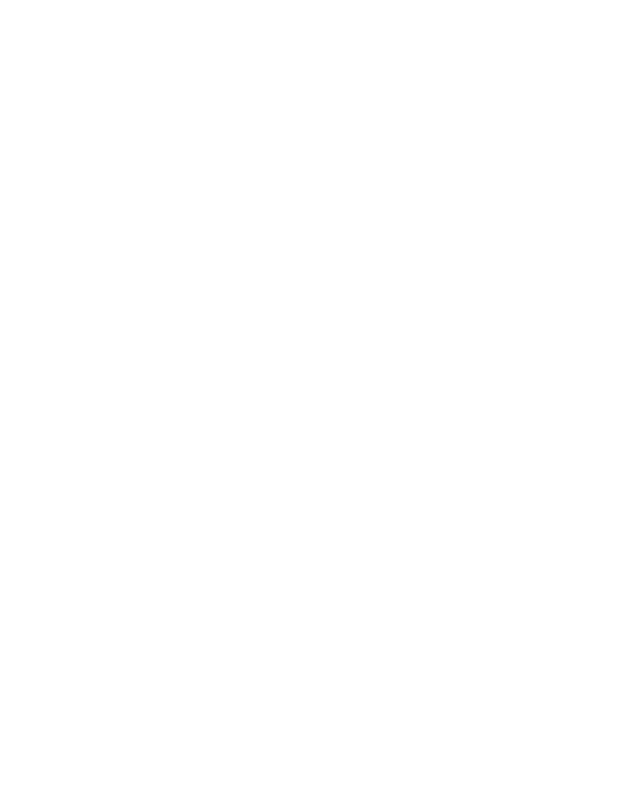
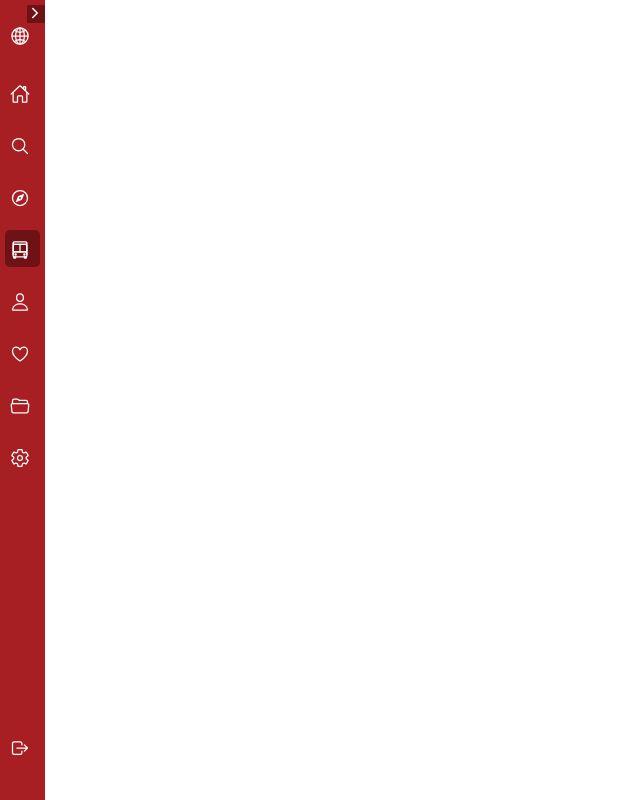
Before and after one commit to mrbankoglu/MentorAppAdminDashboard, a plain HTML site: page index.html in a window 1280 px wide. Shown: the whole page, without its empty margins (0-640 px from the left). Drawn offline with nearby package versions, Linux system fonts and the light colour scheme.

Commit message:
lastChanges

```diff
--- /dev/null
+++ b/css/style.css
@@ -0,0 +1,125 @@
+/* FONTS */
+@import url("https://fonts.googleapis.com/css2?family=Poppins:wght@300;400;500;600;700&display=swap");
+
+/* Basic Reset */
+:root {
+  --white: #fff;
+  --primary: #A71F23;
+  --active: #6F1215;
+}
+
+*,
+*::after,
+*::before {
+  margin: 0;
+  padding: 0;
+  box-sizing: border-box;
+  font-family: "Poppins", sans-serif;
+}
+
+html {
+  font-size: 62.5%;
+}
+
+body {
+  min-height: 100vh;
+  font-size: 1.6rem;
+  background-color: var(--white);
+  color: var(--primary);
+}
+
+li {
+  list-style: none;
+}
+
+a {
+  text-decoration: none;
+}
+
+.navigation {
+  position: fixed;
+  /* width: 220px; */
+  width: 45px;
+  top: 0;
+  left: 0;
+  height: 100vh;
+  background: var(--primary);
+  z-index: 100;
+  padding: 1.5rem 0.5rem 2rem;
+  transition: 500ms;
+}
+
+.navigation.active {
+  width: 220px;
+}
+
+.nav {
+  display: flex;
+  flex-direction: column;
+  justify-content: space-between;
+  height: 100%;
+  overflow: hidden;
+}
+
+.nav .logo {
+  display: flex;
+  align-items: center;
+  margin-bottom: 2rem;
+  padding: 0.7rem 0.5rem 0.5rem 0.5rem;
+  color: var(--white);
+}
+
+.nav .logo .logo-icon {
+  display: flex;
+  align-items: center;
+  justify-content: center;
+  margin-right: 1.5rem;
+  font-size: 2rem;
+}
+
+.nav .logo .logo-text {
+  font-size: 1.8rem;
+}
+
+.nav .toggle {
+  position: absolute;
+  top: 0.5rem;
+  right: 0rem;
+  background-color: var(--active);
+  width: 1.8rem;
+  height: 1.8rem;
+  line-height: 1.6rem;
+  font-size: 1.6rem;
+  color: white;
+  cursor: pointer;
+}
+
+.nav .nav-link {
+  display: flex;
+  align-items: center;
+  padding: 0.7rem 0.5rem 0.5rem 0.5rem;
+  margin-bottom: 1.5rem;
+  border-radius: 0.5rem;
+  color: var(--white);
+  transition: 500ms ease-in-out;
+}
+
+.nav .nav-link.active {
+  background-color: var(--active);
+}
+
+.nav .nav-link:hover {
+  background-color: var(--active);
+}
+
+.nav .nav-icon {
+  display: flex;
+  align-items: center;
+  justify-content: center;
+  font-size: 2rem;
+  margin-right: 1.5rem;
+}
+
+.nav .nav-text {
+  font-weight: 500;
+}
--- a/index.html
+++ b/index.html
@@ -1,12 +1,97 @@
 <!DOCTYPE html>
 <html lang="en">
-<head>
-    <meta charset="UTF-8">
-    <meta http-equiv="X-UA-Compatible" content="IE=edge">
-    <meta name="viewport" content="width=device-width, initial-scale=1.0">
-    <title>Document</title>
-</head>
-<body>
+  <head>
+    <meta charset="UTF-8" />
+    <meta http-equiv="X-UA-Compatible" content="IE=edge" />
+    <meta name="viewport" content="width=device-width, initial-scale=1.0" />
+    <!-- StyleSheet -->
+    <link rel="stylesheet" href="./css/style.css" />
+    <title>Sidebar menu</title>
+  </head>
+  <body>
+    <div class="navigation">
+      <nav class="nav">
+        <div>
+          <a href="#" class="logo">
+            <span class="logo-icon">
+              <ion-icon name="globe-outline"></ion-icon>
+            </span>
+            <span class="logo-text">Dashboard</span>
+          </a>
+          <div class="toggle">
+            <ion-icon name="chevron-forward-outline"></ion-icon>
+          </div>
 
-</body>
+          <ul class="nav-list">
+            <a href="#" class="nav-link">
+              <span class="nav-icon">
+                <ion-icon name="home-outline"></ion-icon>
+              </span>
+              <span class="nav-text">Home</span>
+            </a>
+            <a href="#" class="nav-link">
+              <span class="nav-icon"
+                ><ion-icon name="search-outline"></ion-icon
+              ></span>
+              <span class="nav-text">Search</span>
+            </a>
+            <a href="#" class="nav-link">
+              <span class="nav-icon"
+                ><ion-icon name="compass-outline"></ion-icon
+              ></span>
+              <span class="nav-text">Discover</span>
+            </a>
+            <a href="#" class="nav-link active">
+              <span class="nav-icon"
+                ><ion-icon name="bus-outline"></ion-icon
+              ></span>
+              <span class="nav-text">Albums</span>
+            </a>
+            <a href="#" class="nav-link">
+              <span class="nav-icon"
+                ><ion-icon name="person-outline"></ion-icon
+              ></span>
+              <span class="nav-text">Artists</span>
+            </a>
+            <a href="#" class="nav-link">
+              <span class="nav-icon"
+                ><ion-icon name="heart-outline"></ion-icon
+              ></span>
+              <span class="nav-text">Favorite</span>
+            </a>
+            <a href="#" class="nav-link">
+              <span class="nav-icon"
+                ><ion-icon name="folder-open-outline"></ion-icon
+              ></span>
+              <span class="nav-text">Level</span>
+            </a>
+            <a href="#" class="nav-link">
+              <span class="nav-icon"
+                ><ion-icon name="settings-outline"></ion-icon
+              ></span>
+              <span class="nav-text">Settings</span>
+            </a>
+          </ul>
+        </div>
+        <a href="#" class="nav-link">
+          <span class="nav-icon"
+            ><ion-icon name="log-out-outline"></ion-icon
+          ></span>
+          <span class="nav-text">Logout</span>
+        </a>
+      </nav>
+    </div>
+    <!-- Ionicons -->
+
+    <script
+      type="module"
+      src="https://unpkg.com/ionicons@5.5.2/dist/ionicons/ionicons.esm.js"
+    ></script>
+    <script
+      nomodule
+      src="https://unpkg.com/ionicons@5.5.2/dist/ionicons/ionicons.js"
+    ></script>
+    <!-- Script -->
+    <script src="./js/index.js"></script>
+  </body>
 </html>
--- /dev/null
+++ b/js/index.js
@@ -0,0 +1,22 @@
+const navLinks = [...document.querySelectorAll(".nav-link")];
+const toggle = document.querySelector(".toggle");
+const navigation = document.querySelector(".navigation");
+
+navLinks.forEach((link) => {
+  link.addEventListener("click", () => {
+    let i = 0;
+    while (i < navLinks.length) {
+      navLinks[i++].className = "nav-link";
+    }
+    link.classList.add("active");
+  });
+});
+
+toggle.addEventListener("click", () => {
+  navigation.classList.toggle("active");
+  if (navigation.classList.contains("active")) {
+    toggle.innerHTML = `<ion-icon name="chevron-back-outline"></ion-icon>`;
+  } else {
+    toggle.innerHTML = `<ion-icon name="chevron-forward-outline"></ion-icon>`;
+  }
+});
```
Also changed, not shown: style.css (deleted).
